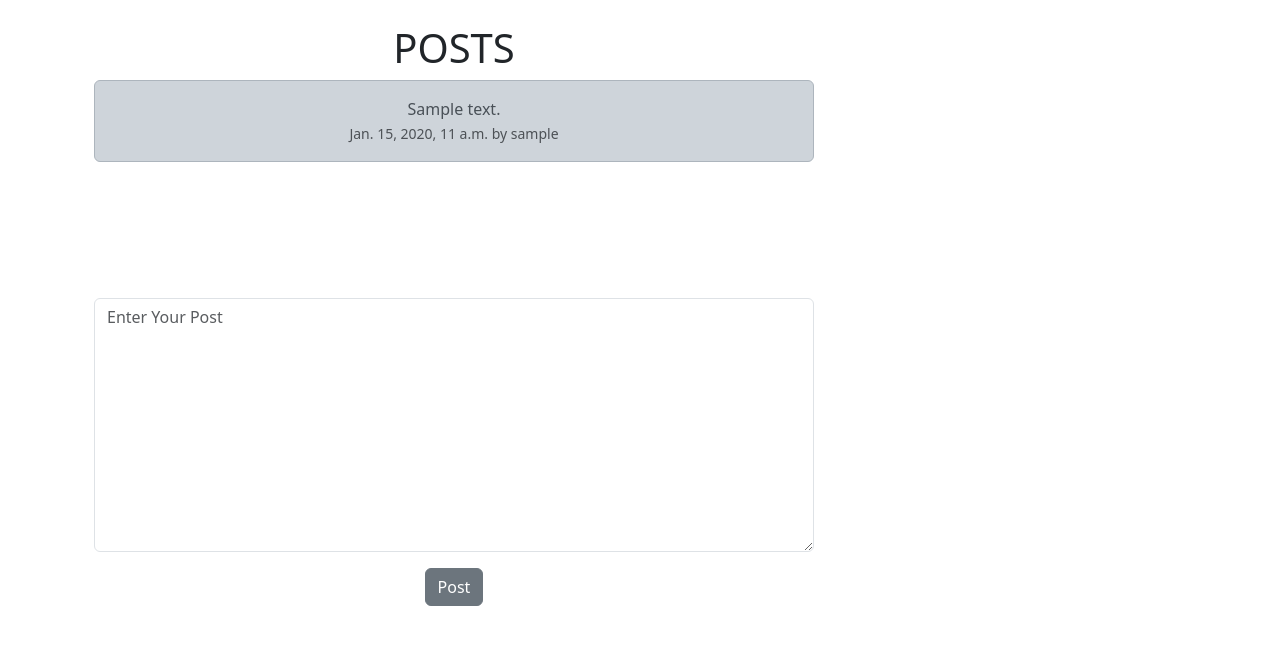
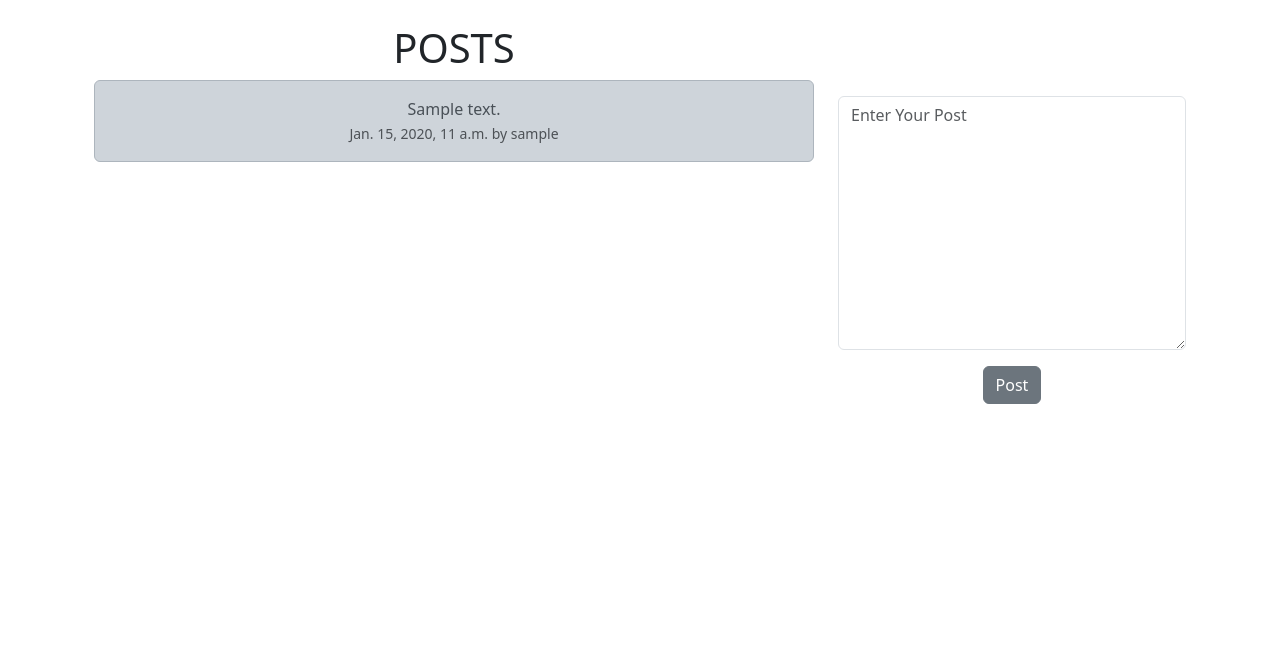
Before and after one commit to 0xbm/social, a Django app: template templates/home.html in a window 1280 px wide. Shown: the part 57-702 px from the top of the page. Run offline with Django 4.2, Linux system fonts and the light colour scheme; the template is opened without the code that fills it: values that come from a table or form of the project are taken from there, others are empty; tables that the repository leaves empty hold one stand-in row (values such as "Sample post").

Commit message:
add nested /div's

```diff
--- a/templates/home.html
+++ b/templates/home.html
@@ -18,7 +18,7 @@
                     </div></br></br>
                 {% endfor %}
             </div>
-    <div class="col-8">
+            <div class="col-4">
                 <br/><br/><br/>
                 {% if form %}
                     <form method="POST">
@@ -29,5 +29,7 @@
                     </form>
                 {% endif %}
             </div>
+        </div>
+    </div>
 
 {% endblock %}
```
Lines whose indentation alone changed are shown as unchanged.
